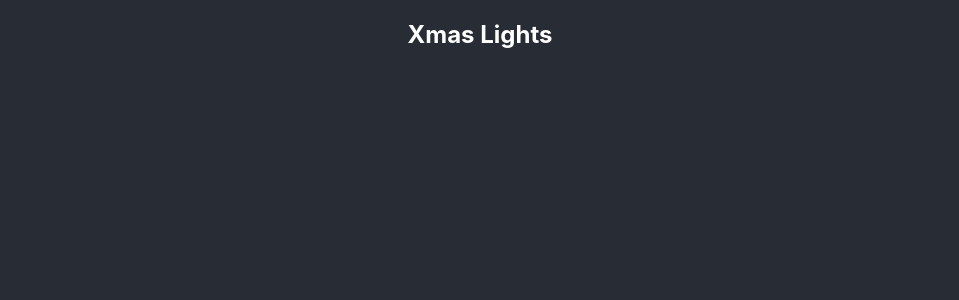
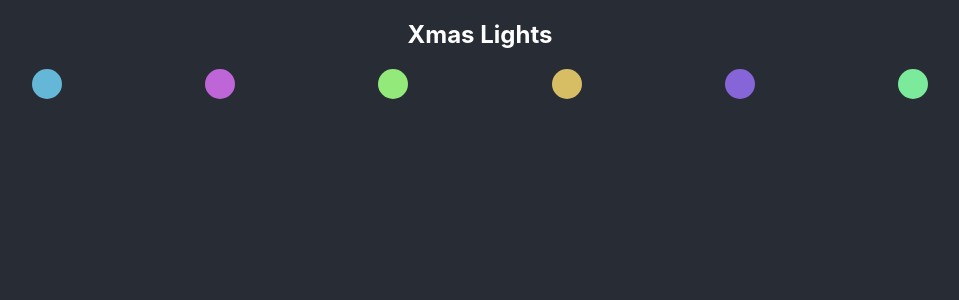
Before and after one commit to tothricsaj/Xmas-lights, a React (Create React App) app: page / in a window 1280 px wide. Shown: the top 300 px of the page, without its empty margins (160-1119 px from the left). Built offline with nearby package versions, Linux system fonts and the light colour scheme.

Commit message:
ligthblubs color

```diff
--- a/src/App.css
+++ b/src/App.css
@@ -6,3 +6,22 @@
   color: white;
   overflow: hidden;
 }
+
+.lightChain{
+  width: 70vw;
+  display: flex;
+  flex-direction: row;
+  justify-content: space-between;
+  align-items: center;
+  margin: auto;
+  padding: 0;
+}
+
+.lightBubble {
+  width: 30px;
+  height: 30px;
+  display: block;
+  border-radius: 50%;
+  list-style-type: none;
+  /* background-color: teal; */
+}
--- a/src/App.js
+++ b/src/App.js
@@ -4,13 +4,24 @@ import './App.css';
 class App extends React.Component {
 
   render() {
+    let lightBubbles = [
+      '(197, 59%, 62%, 1)',
+      '(287, 59%, 62%, 1)',
+      '(107, 72%, 70%, 1)',
+      '(47, 59%, 62%, 1)',
+      '(257, 59%, 62%, 1)',
+      '(137, 72%, 70%, 1)'
+    ].map((el, i) => {
+      return (<li className='lightBubble' key={i} style={{backgroundColor: `hsla${el}`}}></li>)
+    })
     return (
       <div className="App">
         <h2>Xmas Lights</h2>
+
+        <ul className="lightChain">{lightBubbles}</ul>
       </div>
     );
   }
-
 }
 
 export default App;
```
